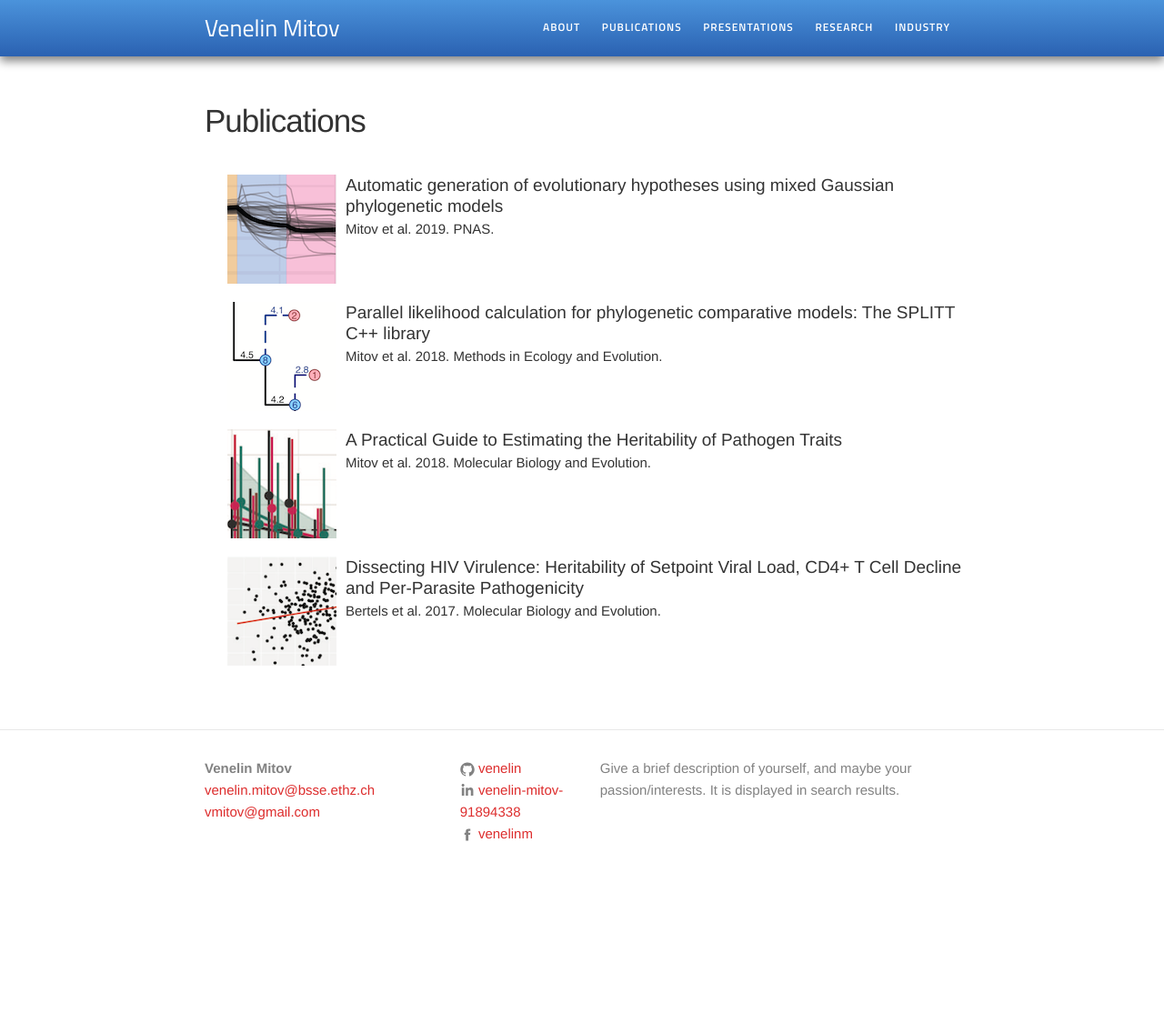
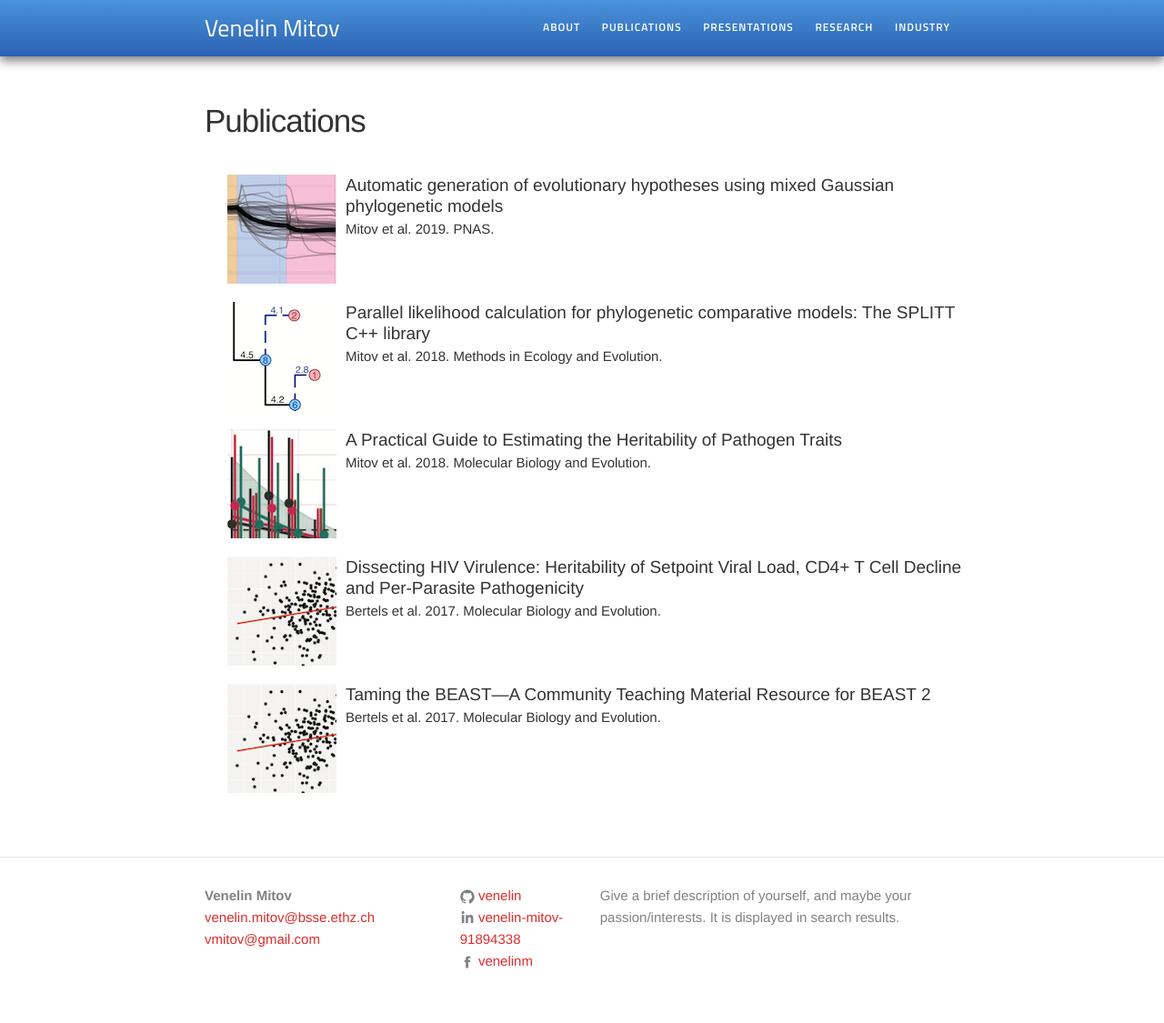
Before and after one commit to venelin/venelin.github.io, a Jekyll site: the page built from publications.md, in a window 1280 px wide. Shown: the whole page at 91% size. Built offline with Jekyll 4.4.1, drawn with Linux system fonts in a browser that asks for light colours; before the commit the page ends 985 px from its top, so only the background shows below that.

Commit message:
Updated publications

```diff
--- a/publications.md
+++ b/publications.md
@@ -68,6 +68,23 @@
 			</div>
     </div>
   </div>
+
+  <div class="row">
+		<div class="col-md-12 paperbox">
+			<div class="media">
+  				<a href="/publications/2017-dissectvirulence-mbe/">
+    				<img class="pull-left pad-right media-object" src="/publications/2017-dissectvirulence-mbe/image.png">
+  				</a>
+
+ 			 	<div class="media-body">
+ 			 	    <div class="spacer"></div>
+    				<div class="smallhead media-heading"><a href="/publications/2017-dissectvirulence-mbe/" class="off">Taming the BEAST—A Community Teaching Material Resource for BEAST 2</a></div>
+    				<p class="note">Bertels et al. 2017. Molecular Biology and Evolution.</p>
+  				</div>
+			</div>
+    </div>
+  </div>
+
 </div>
 
 
```
